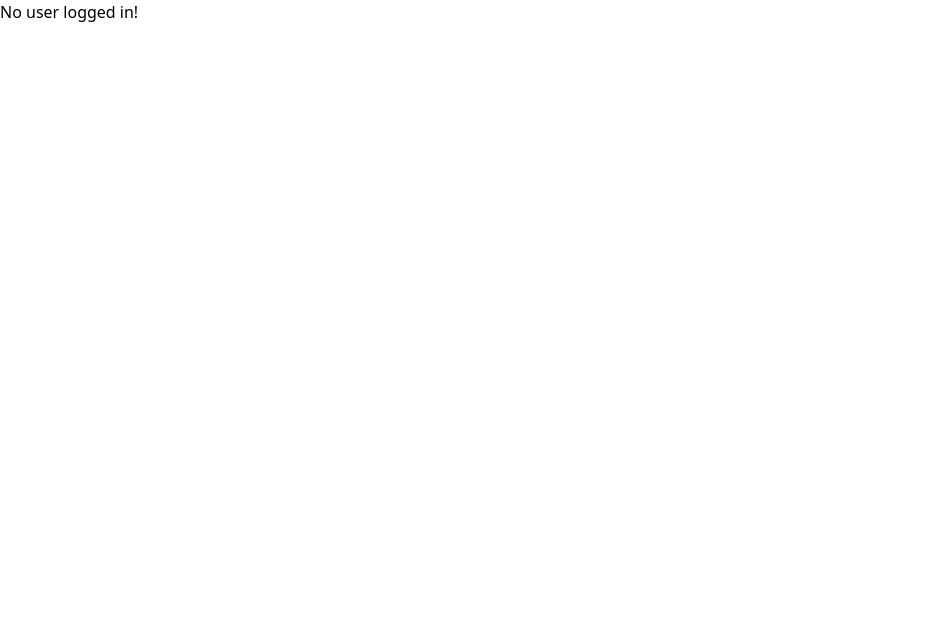
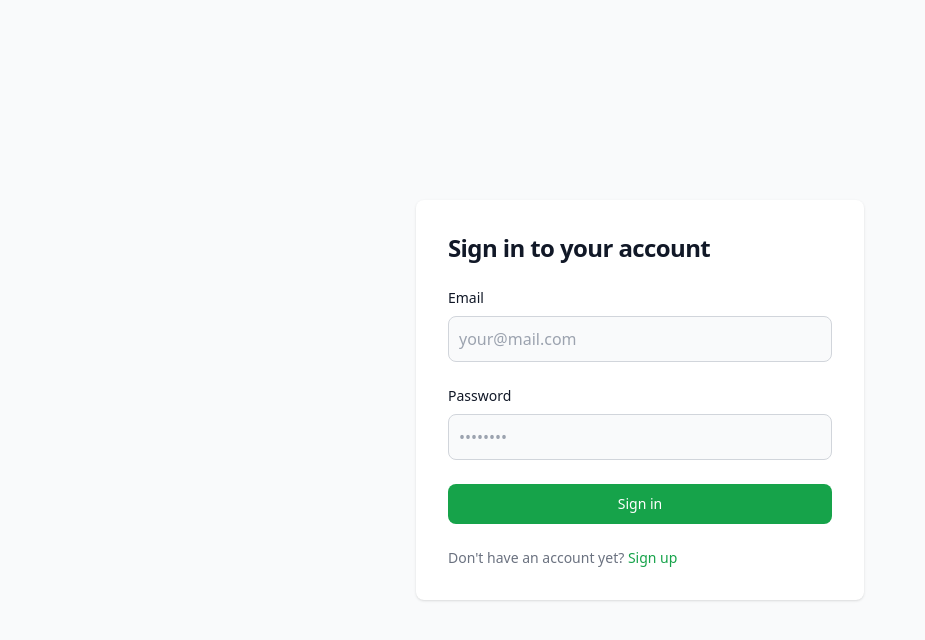
Before and after one commit to Konstantin-Kolev/message-app-front, an Angular app: page /chat in a window 1280 px wide. Shown: the top 640 px of the page, without its empty margins (0-925 px from the left). Built offline with nearby package versions, Linux system fonts and the light colour scheme.

Commit message:
Added login form

```diff
--- a/src/app/app.component.html
+++ b/src/app/app.component.html
@@ -5,5 +5,6 @@
     <app-chat-window/>
   </div>
 } @else {
-  <h1 (click)="loginClick()">No user logged in!</h1>
+  <!-- <h1 (click)="loginClick()">No user logged in!</h1> -->
+   <login-form/>
 }
--- a/src/app/app.component.ts
+++ b/src/app/app.component.ts
@@ -7,11 +7,12 @@ import { Observable } from 'rxjs';
 import { User } from './models/user.model';
 import { UserStateService } from './services/user-state.service';
 import { CommonModule } from '@angular/common';
+import { LoginFormComponent } from "./login-form/login-form.component";
 
 @Component({
   selector: 'app-root',
   standalone: true,
-  imports: [RouterOutlet, ChannelListComponent, ChatWindowComponent, SideBarComponent, CommonModule],
+  imports: [RouterOutlet, ChannelListComponent, ChatWindowComponent, SideBarComponent, CommonModule, LoginFormComponent],
   templateUrl: './app.component.html',
   styleUrl: './app.component.css'
 })
--- /dev/null
+++ b/src/app/login-form/login-form.component.css
@@ -0,0 +1,50 @@
+@tailwind components;
+
+@layer components {
+  .login-container {
+    @apply flex flex-col items-center justify-center
+    px-6 py-8
+    mx-auto md:h-screen lg:py-0
+  }
+
+  .login-element {
+    @apply w-full bg-white
+    rounded-lg shadow
+    md:mt-0 sm:max-w-md xl:p-0
+  }
+
+  .login-header {
+    @apply p-6 space-y-4 md:space-y-6 sm:p-8
+  }
+
+  .login-header-text {
+    @apply text-xl font-bold
+    leading-tight tracking-tight
+    text-gray-900 md:text-2xl
+  }
+
+  .login-form {
+    @apply space-y-4 md:space-y-6
+  }
+
+  .login-form-label {
+    @apply block mb-2
+    text-sm font-medium text-gray-900
+  }
+
+  .login-form-input {
+    @apply bg-gray-50 border border-gray-300
+    text-gray-900 rounded-lg
+    focus:ring-green-600 focus:border-green-600
+    block w-full p-2.5
+  }
+
+  .login-submit-button {
+    @apply w-full text-white
+    bg-green-600 hover:bg-green-700
+    focus:ring-4 focus:outline-none focus:ring-green-300
+    font-medium rounded-lg
+    text-sm px-5 py-2.5 text-center
+  }
+
+}
--- /dev/null
+++ b/src/app/login-form/login-form.component.html
@@ -0,0 +1,25 @@
+<section class="bg-gray-50">
+  <div class="login-container">
+      <div class="login-element">
+          <div class="login-header">
+              <h1 class="login-header-text">
+                  Sign in to your account
+              </h1>
+              <form class="login-form" action="#">
+                  <div>
+                      <label for="email" class="login-form-label">Email</label>
+                      <input type="email" name="email" id="email" class="login-form-input" placeholder="your@mail.com" required="">
+                  </div>
+                  <div>
+                      <label for="password" class="login-form-label">Password</label>
+                      <input type="password" name="password" id="password" placeholder="••••••••" class="login-form-input" required="">
+                  </div>
+                  <button type="submit" class="login-submit-button">Sign in</button>
+                  <p class="text-sm font-light text-gray-500">
+                      Don't have an account yet? <a href="#" class="font-medium text-green-600 hover:underline">Sign up</a>
+                  </p>
+              </form>
+          </div>
+      </div>
+  </div>
+</section>
```
Also changed, not shown: src/app/login-form/login-form.component.ts (added, +12 -0 lines).
